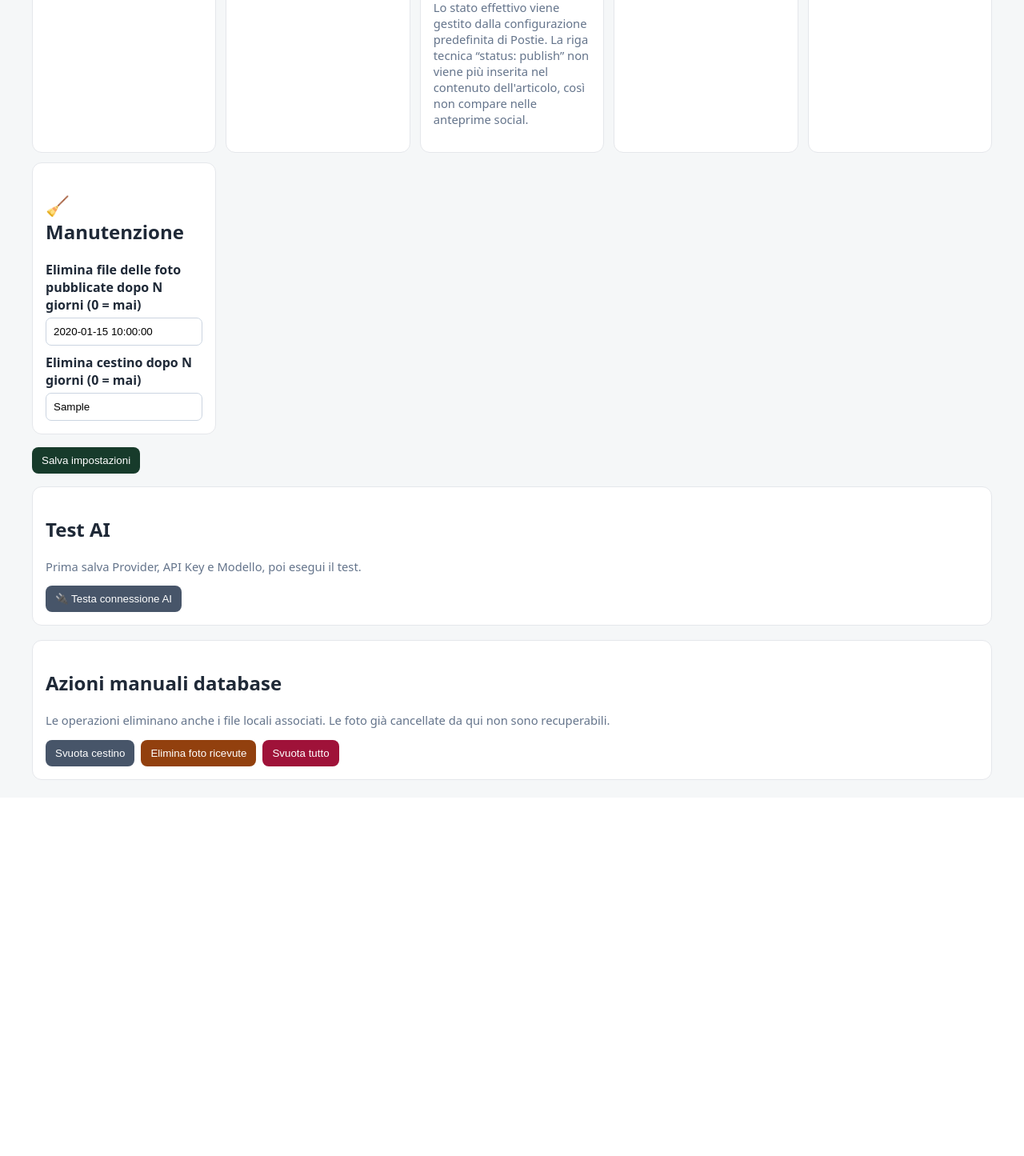
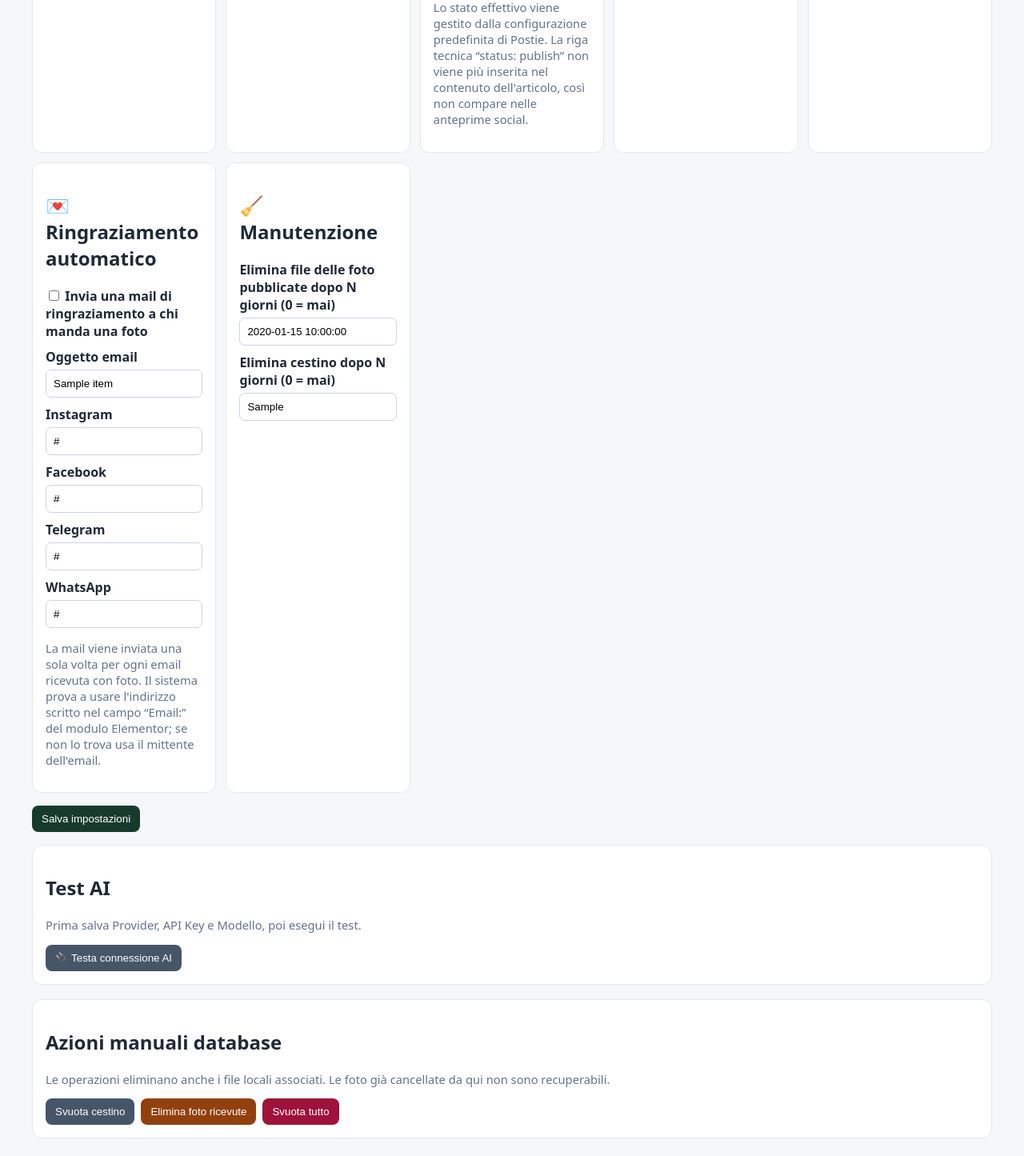
Before and after one commit to Niki206cc/Foto-del-giorno, a Flask app: template app/templates/settings.html in a window 1280 px wide. Shown: the part 1284-2729 px from the top of the page at 80% size. Before the commit the page ends 2259 px from the top, so only its background shows below. Run offline with Flask 3, Linux system fonts and the light colour scheme; the template is opened without the code that fills it: most values are stand-ins (such as "Sample title", 1, 10 or a date in 2020); parts of the project's set-up code (start-up, migrations or seed data) failed here and were passed over.

Commit message:
Add social and thank-you email settings UI

```diff
--- a/app/templates/settings.html
+++ b/app/templates/settings.html
@@ -64,6 +64,17 @@
 </div>
 
 <div class="card">
+<h2>💌 Ringraziamento automatico</h2>
+<label><input type="checkbox" name="thank_you_enabled" style="width:auto" {% if s.thank_you_enabled=='1' %}checked{% endif %}> Invia una mail di ringraziamento a chi manda una foto</label>
+<label>Oggetto email</label><input name="thank_you_subject" value="{{s.thank_you_subject}}">
+<label>Instagram</label><input name="social_instagram_url" value="{{s.social_instagram_url}}" placeholder="https://www.instagram.com/.../">
+<label>Facebook</label><input name="social_facebook_url" value="{{s.social_facebook_url}}" placeholder="https://www.facebook.com/...">
+<label>Telegram</label><input name="social_telegram_url" value="{{s.social_telegram_url}}" placeholder="https://t.me/...">
+<label>WhatsApp</label><input name="social_whatsapp_url" value="{{s.social_whatsapp_url}}" placeholder="https://www.whatsapp.com/channel/...">
+<p class="muted">La mail viene inviata una sola volta per ogni email ricevuta con foto. Il sistema prova a usare l'indirizzo scritto nel campo “Email:” del modulo Elementor; se non lo trova usa il mittente dell'email.</p>
+</div>
+
+<div class="card">
 <h2>🧹 Manutenzione</h2>
 <label>Elimina file delle foto pubblicate dopo N giorni (0 = mai)</label><input name="cleanup_published_days" value="{{s.cleanup_published_days}}">
 <label>Elimina cestino dopo N giorni (0 = mai)</label><input name="cleanup_trash_days" value="{{s.cleanup_trash_days}}">
```
